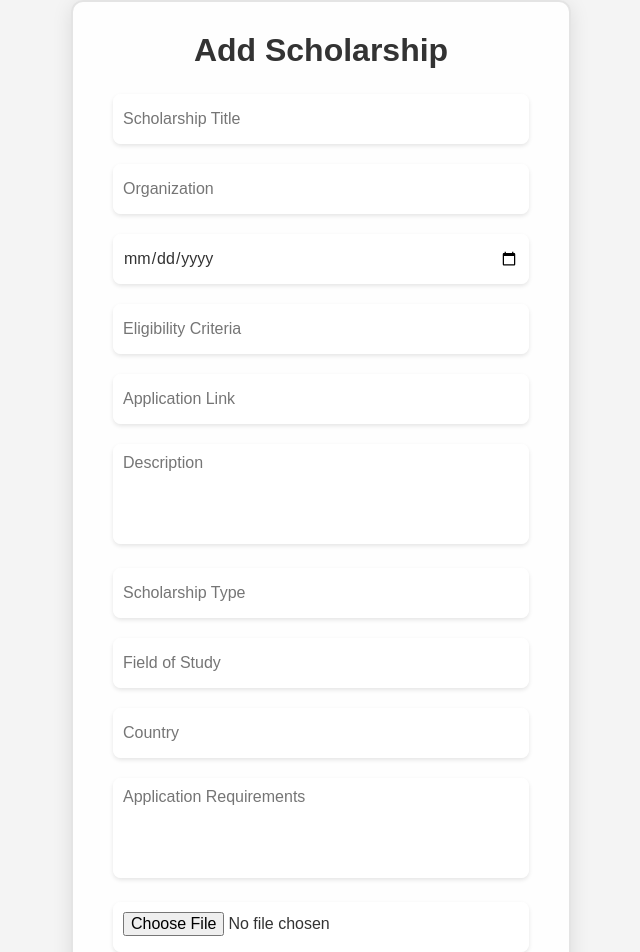
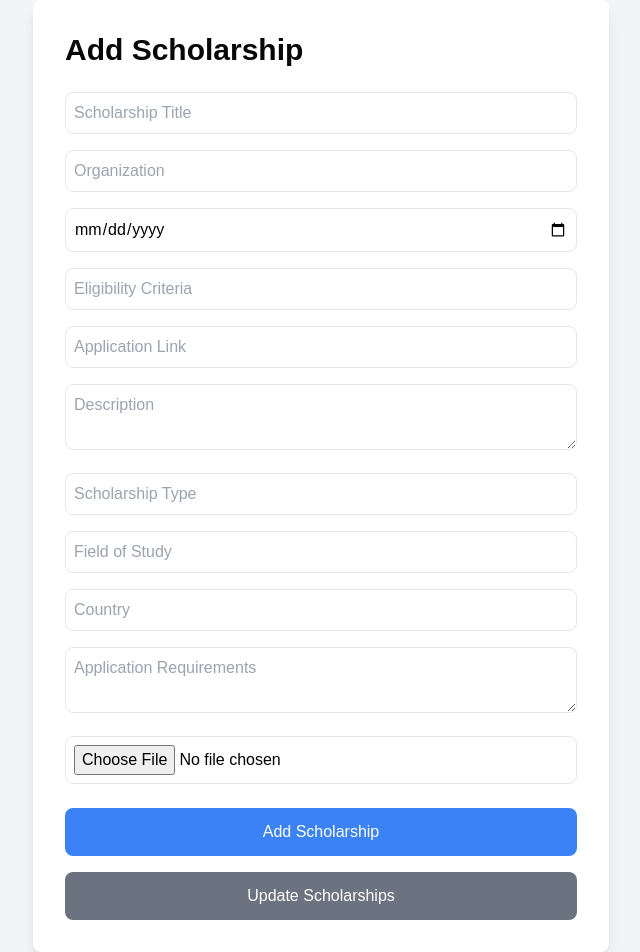
Before and after one commit to IT22099822/future_path, a React (Create React App) app in the folder frontend/: page /add-scholarships in a window 1280 px wide. Shown: the top 952 px of the page, without its empty margins (319-959 px from the left). Built offline with nearby package versions, Linux system fonts and the light colour scheme.

Commit message:
add tailwind css

```diff
--- a/frontend/package.json
+++ b/frontend/package.json
@@ -42,5 +42,10 @@
       "last 1 firefox version",
       "last 1 safari version"
     ]
+  },
+  "devDependencies": {
+    "autoprefixer": "^10.4.20",
+    "postcss": "^8.4.47",
+    "tailwindcss": "^3.4.13"
   }
 }
--- /dev/null
+++ b/frontend/postcss.config.js
@@ -0,0 +1,6 @@
+module.exports = {
+  plugins: {
+    tailwindcss: {},
+    autoprefixer: {},
+  },
+}
--- a/frontend/src/App.js
+++ b/frontend/src/App.js
@@ -1,5 +1,6 @@
 import React from 'react';
 import { BrowserRouter as Router, Route, Routes } from 'react-router-dom';
+import './index.css'; // Import Tailwind CSS here
 import PreLoginPage from './components/PreLoginPage';
 import LoginPage from './components/LoginPage';
 import RegisterPage from './components/RegisterPage';
--- a/frontend/src/components/AgentCrud/AddScholarships.js
+++ b/frontend/src/components/AgentCrud/AddScholarships.js
@@ -1,6 +1,5 @@
 import React, { useState } from 'react';
 import { useNavigate } from 'react-router-dom';
-import styles from './AddScholarships.module.css';
 
 function AddScholarships() {
     const [formData, setFormData] = useState({
@@ -79,119 +78,134 @@ function AddScholarships() {
     };
 
     return (
-        <div className={styles.scholarshipsPage}>
-            <div className={styles.scholarshipFormWrapper}>
-                <h1>Add Scholarship</h1>
-                {errorMessage && <p style={{ color: 'red' }}>{errorMessage}</p>}
+        <div className="flex justify-center items-center min-h-screen bg-gray-100">
+            <div className="bg-white shadow-lg rounded-lg p-8 w-full max-w-xl">
+                <h1 className="text-3xl font-semibold mb-6">Add Scholarship</h1>
+                {errorMessage && <p className="text-red-500 mb-4">{errorMessage}</p>}
                 <form onSubmit={handleSubmit} encType="multipart/form-data">
-                    <div className={styles.inputBox}>
+                    <div className="mb-4">
                         <input
                             type="text"
                             name="scholarshipTitle"
                             placeholder="Scholarship Title"
                             value={formData.scholarshipTitle}
                             onChange={handleChange}
+                            className="w-full p-2 border rounded-lg"
                             required
                         />
                     </div>
-                    <div className={styles.inputBox}>
+                    <div className="mb-4">
                         <input
                             type="text"
                             name="organization"
                             placeholder="Organization"
                             value={formData.organization}
                             onChange={handleChange}
+                            className="w-full p-2 border rounded-lg"
                             required
                         />
                     </div>
-                    <div className={styles.inputBox}>
+                    <div className="mb-4">
                         <input
                             type="date"
                             name="applicationDeadline"
                             value={formData.applicationDeadline}
                             onChange={handleChange}
+                            className="w-full p-2 border rounded-lg"
                             required
                         />
                     </div>
-                    <div className={styles.inputBox}>
+                    <div className="mb-4">
                         <input
                             type="text"
                             name="eligibilityCriteria"
                             placeholder="Eligibility Criteria"
                             value={formData.eligibilityCriteria}
                             onChange={handleChange}
+                            className="w-full p-2 border rounded-lg"
                             required
                         />
                     </div>
-                    <div className={styles.inputBox}>
+                    <div className="mb-4">
                         <input
                             type="url"
                             name="applicationLink"
                             placeholder="Application Link"
                             value={formData.applicationLink}
                             onChange={handleChange}
+                            className="w-full p-2 border rounded-lg"
                             required
                         />
                     </div>
-                    <div className={styles.inputBox}>
+                    <div className="mb-4">
                         <textarea
                             name="description"
                             placeholder="Description"
                             value={formData.description}
                             onChange={handleChange}
+                            className="w-full p-2 border rounded-lg"
                             required
                         />
                     </div>
-                    <div className={styles.inputBox}>
+                    <div className="mb-4">
                         <input
                             type="text"
                             name="scholarshipType"
                             placeholder="Scholarship Type"
                             value={formData.scholarshipType}
                             onChange={handleChange}
+                            className="w-full p-2 border rounded-lg"
                             required
                         />
                     </div>
-                    <div className={styles.inputBox}>
+                    <div className="mb-4">
                         <input
                             type="text"
                             name="fieldOfStudy"
                             placeholder="Field of Study"
                             value={formData.fieldOfStudy}
                             onChange={handleChange}
+                            className="w-full p-2 border rounded-lg"
                             required
                         />
                     </div>
-                    <div className={styles.inputBox}>
+                    <div className="mb-4">
                         <input
                             type="text"
                             name="country"
                             placeholder="Country"
                             value={formData.country}
                             onChange={handleChange}
+                            className="w-full p-2 border rounded-lg"
                             required
                         />
                     </div>
-                    <div className={styles.inputBox}>
+                    <div className="mb-4">
                         <textarea
                             name="applicationRequirements"
                             placeholder="Application Requirements"
                             value={formData.applicationRequirements}
                             onChange={handleChange}
+                            className="w-full p-2 border rounded-lg"
                             required
                         />
                     </div>
-                    <div className={styles.inputBox}>
+                    <div className="mb-6">
                         <input
                             type="file"
                             name="image"
                             accept="image/*"
                             onChange={handleChange}
+                            className="w-full p-2 border rounded-lg"
                         />
                     </div>
-                    <button className={styles.submitButton} type="submit">Add Scholarship</button>
+                    <button className="w-full bg-blue-500 text-white p-3 rounded-lg hover:bg-blue-600 transition duration-300" type="submit">
+                        Add Scholarship
+                    </button>
                 </form>
-                <button className={styles.navigateButton} onClick={() => navigate('/update-scholarships')}>Update Scholarships</button>
+                <button className="mt-4 w-full bg-gray-500 text-white p-3 rounded-lg hover:bg-gray-600 transition duration-300" onClick={() => navigate('/update-scholarships')}>
+                    Update Scholarships
+                </button>
             </div>
         </div>
     );
--- a/frontend/src/components/AgentCrud/AddScholarships.module.css
+++ /dev/null
@@ -1,110 +0,0 @@
-/* Reset and box-sizing */
-* {
-    margin: 0;
-    padding: 0;
-    box-sizing: border-box;
-    font-family: "Poppins", sans-serif;
-  }
-
-  /* Add Scholarships Page Container */
-  .scholarshipsPage {
-    display: flex;
-    justify-content: center;
-    align-items: center;
-    min-height: 100vh;
-    position: relative;
-    overflow: hidden;
-    background-color: #f4f4f4;
-  }
-
-  /* Fade In Animation */
-  @keyframes fadeIn {
-    from {
-      opacity: 0;
-    }
-    to {
-      opacity: 1;
-    }
-  }
-
-  /* Form Wrapper */
-  .scholarshipFormWrapper {
-    position: relative;
-    width: 500px;
-    background: rgba(255, 255, 255, 0.9);
-    border: 2px solid rgba(0, 0, 0, 0.1);
-    backdrop-filter: blur(5px);
-    border-radius: 12px;
-    padding: 30px 40px;
-    animation: fadeIn 0.8s ease forwards;
-    box-shadow: 0 4px 20px rgba(0, 0, 0, 0.1);
-  }
-
-  /* Title Styling */
-  .scholarshipFormWrapper h1 {
-    font-size: 32px;
-    text-align: center;
-    margin-bottom: 20px;
-    color: #333;
-  }
-
-  /* Input Box Styling */
-  .inputBox {
-    position: relative;
-    width: 100%;
-    margin: 15px 0;
-  }
-
-  /* Input Fields */
-  .inputBox input,
-  .inputBox textarea {
-    width: 100%;
-    height: 50px;
-    background: rgba(255, 255, 255, 0.8);
-    border: none;
-    border-radius: 8px;
-    font-size: 16px;
-    padding: 10px;
-    margin-top: 5px;
-    color: #333;
-    box-shadow: 0 2px 4px rgba(0, 0, 0, 0.1);
-  }
-
-  /* Textarea Specific */
-  .inputBox textarea {
-    height: 100px;
-    resize: none;
-  }
-
-  /* Submit Button */
-  .submitButton {
-    width: 100%;
-    height: 50px;
-    background: #4caf50;
-    border-radius: 8px;
-    cursor: pointer;
-    font-size: 18px;
-    color: #fff;
-    font-weight: 600;
-    margin-top: 20px;
-    text-align: center;
-    line-height: 50px;
-    transition: background 0.3s ease;
-  }
-
-  .submitButton:hover {
-    background: #45a049;
-  }
-
-  /* Navigation Button */
-  .navigateButton {
-    margin-top: 20px;
-    text-align: center;
-    color: #007bff;
-    font-size: 16px;
-    text-decoration: none;
-  }
-
-  .navigateButton:hover {
-    text-decoration: underline;
-  }
--- a/frontend/src/components/StudentView/SeeAllJobs.module.css
+++ /dev/null
@@ -1,102 +0,0 @@
-/* Reset and box-sizing */
-* {
-    margin: 0;
-    padding: 0;
-    box-sizing: border-box;
-    font-family: "Poppins", sans-serif;
-  }
-
-  /* Job Listings Page Container */
-  .jobsPage {
-    display: flex;
-    flex-direction: column;
-    align-items: center;
-    padding: 20px;
-    background-color: #f3f3f5; /* Light grey background */
-    min-height: 100vh;
-    animation: fadeIn 1s ease forwards;
-  }
-
-  /* Fade In Animation for Page */
-  @keyframes fadeIn {
-    from {
-      opacity: 0;
-    }
-    to {
-      opacity: 1;
-    }
-  }
-
-  h1 {
-    font-size: 36px;
-    color: #070707; /* Dark text */
-    margin-bottom: 30px;
-  }
-
-  /* Job List */
-  .jobList {
-    list-style-type: none;
-    width: 100%;
-    max-width: 600px; /* Narrower container */
-  }
-
-  /* Job Card Styling */
-  .jobList li {
-    background: linear-gradient(to right, rgba(255, 255, 255, 0.1), rgba(74, 96, 119, 0.3)); /* Gradient fade to blue */
-    border-radius: 12px;
-    margin-bottom: 20px;
-    padding: 20px;
-    box-shadow: 0 8px 15px rgba(0, 0, 0, 0.2); /* Floating shadow effect */
-    transition: transform 0.3s ease, background-color 0.3s ease, box-shadow 0.3s ease;
-  }
-
-  /* Hover Effect for Job Cards */
-  .jobList li:hover {
-    transform: translateY(-10px); /* Lift on hover */
-    background-color: rgba(255, 255, 255, 0.9); /* Almost white on hover */
-    box-shadow: 0 12px 25px rgba(0, 0, 0, 0.3); /* Stronger shadow on hover */
-  }
-
-  /* Job Title Styling */
-  .jobTitle {
-    font-size: 24px;
-    color: #100f01; /* Darker text */
-    margin-bottom: 10px;
-  }
-
-  /* Job Details */
-  .jobDetails p {
-    margin: 5px 0;
-    font-size: 16px;
-    color: #241b1b; /* Dark grey text */
-  }
-
-  .jobDetails strong {
-    color: #1a0863; /* Darker purple for emphasis */
-  }
-
-  /* Added by Button */
-  .addedByBtn {
-    background-color: #5a051a; /* Dark red button */
-    color: #fff;
-    border: none;
-    border-radius: 20px;
-    padding: 8px 16px;
-    cursor: pointer;
-    transition: background-color 0.3s ease;
-    margin-top: 10px;
-  }
-
-  .addedByBtn:hover {
-    background-color: #082d5d; /* Darker blue on hover */
-  }
-
-  /* Fade In Animation */
-  @keyframes fadeIn {
-    from {
-      opacity: 0;
-    }
-    to {
-      opacity: 1;
-    }
-  }
--- a/frontend/src/index.css
+++ b/frontend/src/index.css
@@ -1,13 +1,4 @@
-body {
-  margin: 0;
-  font-family: -apple-system, BlinkMacSystemFont, 'Segoe UI', 'Roboto', 'Oxygen',
-    'Ubuntu', 'Cantarell', 'Fira Sans', 'Droid Sans', 'Helvetica Neue',
-    sans-serif;
-  -webkit-font-smoothing: antialiased;
-  -moz-osx-font-smoothing: grayscale;
-}
 
-code {
-  font-family: source-code-pro, Menlo, Monaco, Consolas, 'Courier New',
-    monospace;
-}
+@tailwind base;
+@tailwind components;
+@tailwind utilities;
```
Also changed, not shown: frontend/src/components/AgentCrud/AddJob.js (+21 -14 lines), frontend/src/components/StudentView/SeeAlljobs.js (+80 -41 lines), frontend/tailwind.config.js (added, +10 -0 lines), 3 other files (tests, documents, lock files or other folders).
